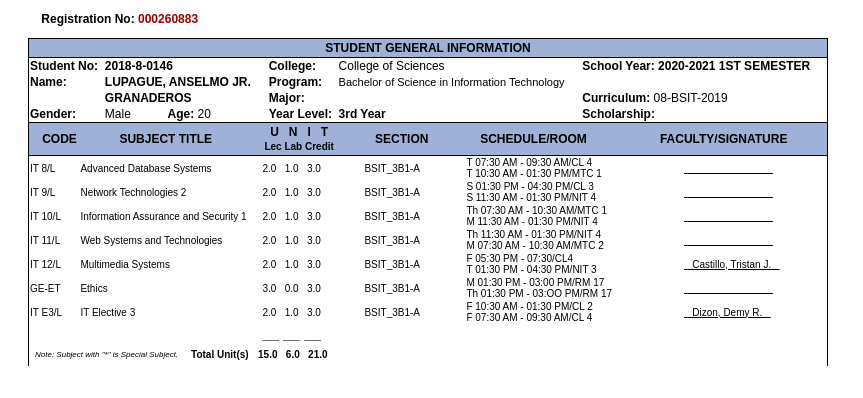
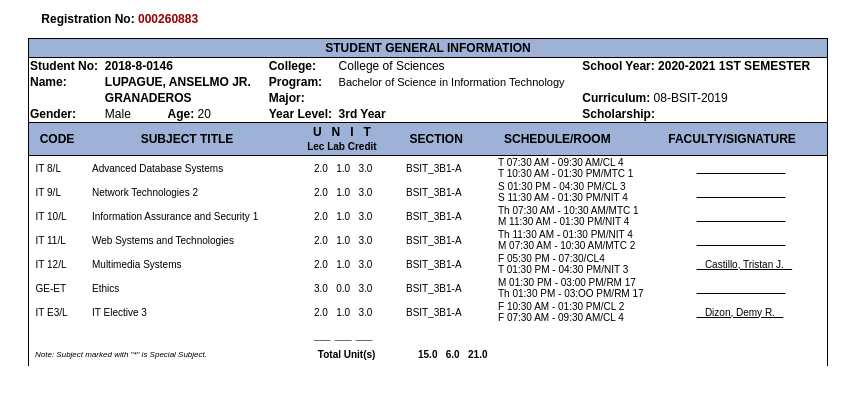
Before and after one commit to AnselmoLupague/COR-LabACT4, a plain HTML site: page index.html in a window 1280 px wide. Shown: the whole page, without its empty margins (0-863 px from the left). Drawn offline with Linux system fonts and the light colour scheme.

Commit message:
Update 0.0.5

```diff
--- a/index.html
+++ b/index.html
@@ -40,6 +40,7 @@ table {
 
 }
 #t02 {
+    text-align: center;
     border: 1px solid black;
     border-collapse: collapse;
     padding: 2px;
@@ -51,6 +52,7 @@ table {
     border-right: 1px solid black;
     border-collapse: collapse;
     padding: 2px;
+
 }
 #t04 {
     font-size: 10px;
@@ -103,7 +105,7 @@ table {
 <table id="t02";>
 <tr>
 <th>CODE</th>
-<th>SUBJECT TITLE</th>
+<th style="width: 200px;">SUBJECT TITLE</th>
 <th>U&nbsp;&nbsp;&nbsp;N&nbsp;&nbsp;&nbsp;I&nbsp;&nbsp;&nbsp;T<br><small>Lec&nbsp;Lab&nbsp;Credit</small></th>
 <th>SECTION</th>
 <th>SCHEDULE/ROOM</th>
@@ -112,22 +114,22 @@ table {
 </table>
 <table id="t03";>
         <tr>
-        <td>IT 8/L</td>
-        <td style="width: 180px;">Advanced Database Systems</td>
-        <td style="width: 100px;">2.0&nbsp;&nbsp;&nbsp;1.0&nbsp;&nbsp;&nbsp;3.0</td>
-        <td style="width: 100px;">BSIT_3B1-A</td>
+        <td style="width: 60px;">&nbsp; IT 8/L</td>
+        <td style="width: 220px;">Advanced Database Systems</td>
+        <td style="width: 90px;">2.0&nbsp;&nbsp;&nbsp;1.0&nbsp;&nbsp;&nbsp;3.0</td>
+        <td style="width: 90px;">BSIT_3B1-A</td>
         <td>T 07:30 AM - 09:30 AM/CL 4<br>T 10:30 AM - 01:30 PM/MTC 1</td>
         <td><ins>&nbsp;&nbsp;&nbsp;&nbsp;&nbsp;&nbsp;&nbsp;&nbsp;&nbsp;&nbsp;&nbsp;&nbsp;&nbsp;&nbsp;&nbsp;&nbsp;&nbsp;&nbsp;&nbsp;&nbsp;&nbsp;&nbsp;&nbsp;&nbsp;&nbsp;&nbsp;&nbsp;&nbsp;&nbsp;&nbsp;&nbsp;&nbsp;</ins></td>
     </tr>
         <tr>
-        <td>IT 9/L</td>
+        <td>&nbsp; IT 9/L</td>
         <td>Network Technologies 2</td>
         <td>2.0&nbsp;&nbsp;&nbsp;1.0&nbsp;&nbsp;&nbsp;3.0</td>
         <td>BSIT_3B1-A</td>
         <td>S 01:30 PM - 04:30 PM/CL 3<br>S 11:30 AM - 01:30 PM/NIT 4</td>
         <td><ins>&nbsp;&nbsp;&nbsp;&nbsp;&nbsp;&nbsp;&nbsp;&nbsp;&nbsp;&nbsp;&nbsp;&nbsp;&nbsp;&nbsp;&nbsp;&nbsp;&nbsp;&nbsp;&nbsp;&nbsp;&nbsp;&nbsp;&nbsp;&nbsp;&nbsp;&nbsp;&nbsp;&nbsp;&nbsp;&nbsp;&nbsp;&nbsp;</ins></td>    </tr>
         <tr>
-        <td>IT 10/L</td>
+        <td>&nbsp; IT 10/L</td>
         <td>Information Assurance and Security 1</td>
         <td>2.0&nbsp;&nbsp;&nbsp;1.0&nbsp;&nbsp;&nbsp;3.0</td>
         <td>BSIT_3B1-A</td>
@@ -135,7 +137,7 @@ table {
         <td><ins>&nbsp;&nbsp;&nbsp;&nbsp;&nbsp;&nbsp;&nbsp;&nbsp;&nbsp;&nbsp;&nbsp;&nbsp;&nbsp;&nbsp;&nbsp;&nbsp;&nbsp;&nbsp;&nbsp;&nbsp;&nbsp;&nbsp;&nbsp;&nbsp;&nbsp;&nbsp;&nbsp;&nbsp;&nbsp;&nbsp;&nbsp;&nbsp;</ins></td>
     </tr>
         <tr>
-        <td>IT 11/L</td>
+        <td>&nbsp; IT 11/L</td>
         <td>Web Systems and Technologies</td>
         <td>2.0&nbsp;&nbsp;&nbsp;1.0&nbsp;&nbsp;&nbsp;3.0</td>
         <td>BSIT_3B1-A</td>
@@ -143,7 +145,7 @@ table {
         <td><ins>&nbsp;&nbsp;&nbsp;&nbsp;&nbsp;&nbsp;&nbsp;&nbsp;&nbsp;&nbsp;&nbsp;&nbsp;&nbsp;&nbsp;&nbsp;&nbsp;&nbsp;&nbsp;&nbsp;&nbsp;&nbsp;&nbsp;&nbsp;&nbsp;&nbsp;&nbsp;&nbsp;&nbsp;&nbsp;&nbsp;&nbsp;&nbsp;</ins></td>
     </tr>
         <tr>
-        <td>IT 12/L</td>
+        <td>&nbsp; IT 12/L</td>
         <td>Multimedia Systems</td>
         <td>2.0&nbsp;&nbsp;&nbsp;1.0&nbsp;&nbsp;&nbsp;3.0</td>
         <td>BSIT_3B1-A</td>
@@ -151,7 +153,7 @@ table {
         <td><ins>&nbsp;&nbsp;&nbsp;Castillo, Tristan J.&nbsp;&nbsp;&nbsp;</ins></td>
     </tr>
         <tr>
-        <td>GE-ET</td>
+        <td>&nbsp; GE-ET</td>
         <td>Ethics</td>
         <td>3.0&nbsp;&nbsp;&nbsp;0.0&nbsp;&nbsp;&nbsp;3.0</td>
         <td>BSIT_3B1-A</td>
@@ -159,7 +161,7 @@ table {
         <td><ins>&nbsp;&nbsp;&nbsp;&nbsp;&nbsp;&nbsp;&nbsp;&nbsp;&nbsp;&nbsp;&nbsp;&nbsp;&nbsp;&nbsp;&nbsp;&nbsp;&nbsp;&nbsp;&nbsp;&nbsp;&nbsp;&nbsp;&nbsp;&nbsp;&nbsp;&nbsp;&nbsp;&nbsp;&nbsp;&nbsp;&nbsp;&nbsp;</ins></td>
     </tr>
         <tr>
-        <td>IT E3/L</td>
+        <td>&nbsp; IT E3/L</td>
         <td>IT Elective 3</td>
         <td>2.0&nbsp;&nbsp;&nbsp;1.0&nbsp;&nbsp;&nbsp;3.0</td>
         <td>BSIT_3B1-A</td>
@@ -177,17 +179,13 @@ table {
 </table>
 <table id="t04">
     <tr>
-        <td style="font-size: 8px;"><i>Note: Subject with "*" is Special Subject.</i></td>
+        <td style="font-size: 8px;"><i> Note: Subject marked with "*" is Special Subject.</i></td>
         <td><strong>Total Unit(s)</strong></td>
         <td><strong>15.0 &nbsp; 6.0 &nbsp; 21.0</strong></td>
         <td>&nbsp;&nbsp;&nbsp;&nbsp;&nbsp;&nbsp;&nbsp;&nbsp;&nbsp;&nbsp;&nbsp;&nbsp;&nbsp;&nbsp;&nbsp;&nbsp;&nbsp;&nbsp;&nbsp;&nbsp;</td>
         <td>&nbsp;&nbsp;&nbsp;&nbsp;&nbsp;&nbsp;&nbsp;&nbsp;&nbsp;&nbsp;&nbsp;&nbsp;&nbsp;&nbsp;&nbsp;&nbsp;&nbsp;&nbsp;&nbsp;&nbsp;</td>
         <td>&nbsp;&nbsp;&nbsp;&nbsp;&nbsp;&nbsp;&nbsp;&nbsp;&nbsp;&nbsp;&nbsp;&nbsp;&nbsp;&nbsp;&nbsp;&nbsp;&nbsp;&nbsp;&nbsp;&nbsp;</td>
-        <td>&nbsp;&nbsp;&nbsp;&nbsp;&nbsp;&nbsp;&nbsp;&nbsp;&nbsp;&nbsp;&nbsp;&nbsp;&nbsp;&nbsp;&nbsp;&nbsp;&nbsp;&nbsp;&nbsp;&nbsp;</td>
-        <td>&nbsp;&nbsp;&nbsp;&nbsp;&nbsp;&nbsp;&nbsp;&nbsp;&nbsp;&nbsp;&nbsp;&nbsp;&nbsp;&nbsp;&nbsp;&nbsp;&nbsp;&nbsp;&nbsp;&nbsp;</td>
-        <td>&nbsp;&nbsp;&nbsp;&nbsp;&nbsp;&nbsp;&nbsp;&nbsp;&nbsp;&nbsp;&nbsp;&nbsp;&nbsp;&nbsp;&nbsp;&nbsp;&nbsp;&nbsp;&nbsp;&nbsp;</td>
-        <td>&nbsp;&nbsp;&nbsp;&nbsp;&nbsp;&nbsp;&nbsp;&nbsp;&nbsp;&nbsp;&nbsp;&nbsp;&nbsp;&nbsp;&nbsp;&nbsp;&nbsp;&nbsp;&nbsp;&nbsp;</td>
-        <td>&nbsp;&nbsp;&nbsp;&nbsp;&nbsp;&nbsp;&nbsp;&nbsp;&nbsp;&nbsp;</td>
+
 
     </tr>
 </table>
```
